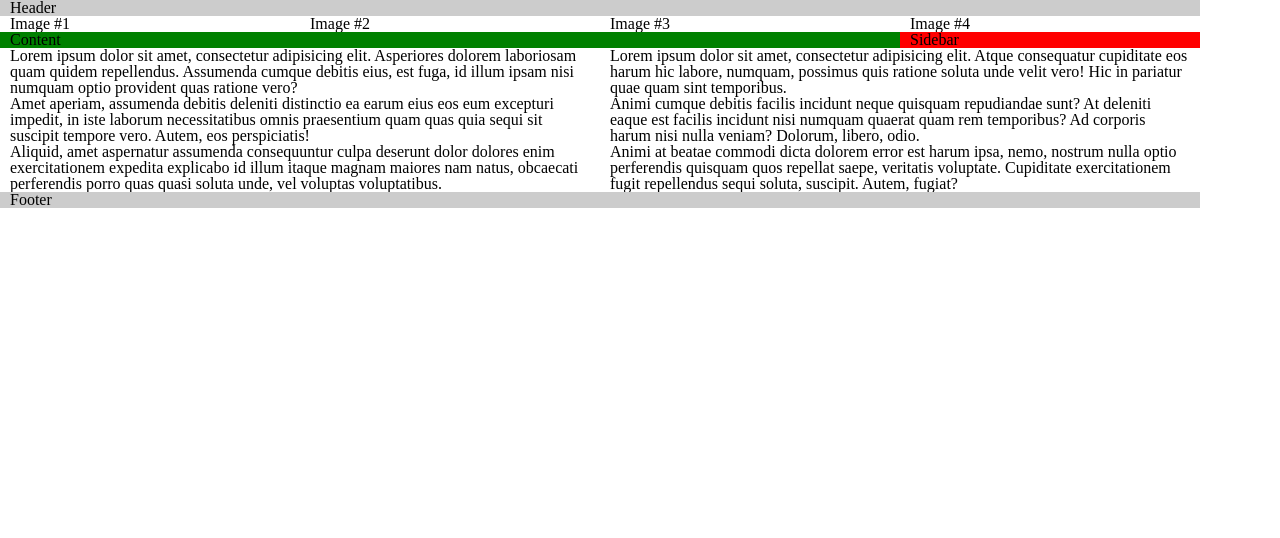
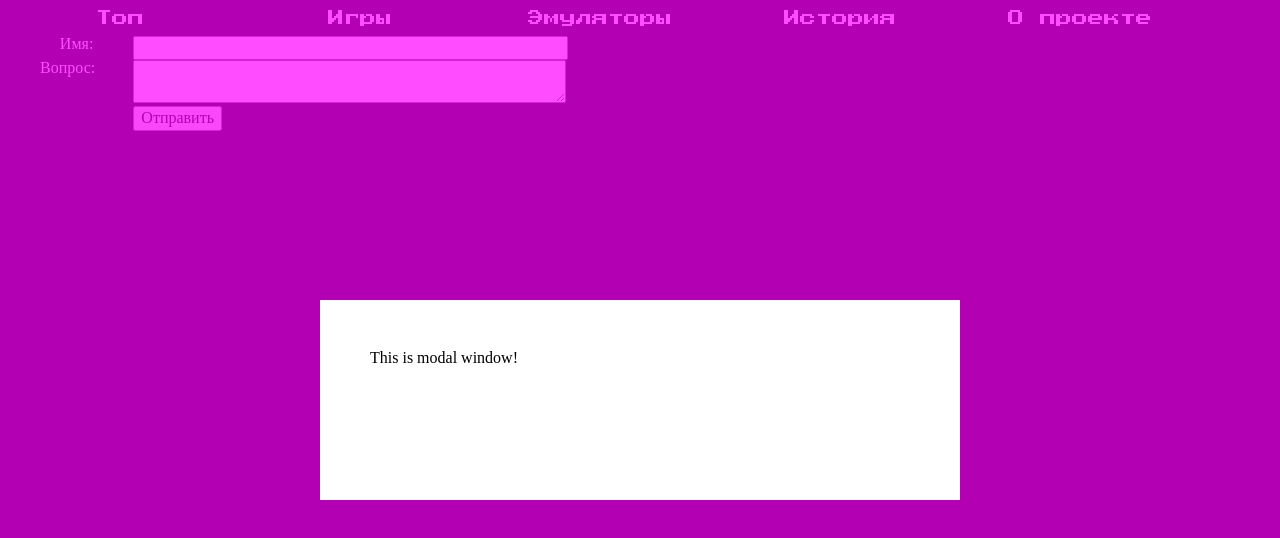
Before and after one commit to itmo-it-group-305/nikita.gulyaev-makeup, a plain HTML site: page lesson-04/index.html in a window 1280 px wide. Drawn offline with nearby package versions, Linux system fonts and the light colour scheme.

Commit message:
Lesson 05

```diff
--- a/lesson-04/css/grid.css
+++ b/lesson-04/css/grid.css
@@ -1,6 +1,15 @@
+.row {
+    overflow: hidden;
+}
+
+.row .row {
+    margin-left: -1.25em;
+    margin-right: -1.25em;
+}
+
 .row:after {
     clear: both;
-    content: 'Hello world!!!';
+    content: '.';
     display: block;
     height: 0;
     visibility: hidden;
@@ -8,7 +17,7 @@
 
 [class*=col-] {
     float: left;
-    padding: 0 10px;
+    padding: 0 1.25em;
 }
 
 .col-1 { width: 8.33333333333%; }
@@ -23,3 +32,16 @@
 .col-10 { width: 83.3333333333%; }
 .col-11 { width: 91.6666666667%; }
 .col-12 { width: 100%; }
+
+.offset-1 {  margin-left: 8.33333333333%; }
+.offset-2 {  margin-left: 16.6666666667%; }
+.offset-3 {  margin-left: 25%; }
+.offset-4 {  margin-left: 33.3333333333%; }
+.offset-5 {  margin-left: 41.6666666667%; }
+.offset-6 {  margin-left: 50%; }
+.offset-7 {  margin-left: 58.3333333333%; }
+.offset-8 {  margin-left: 66.6666666667%; }
+.offset-9 {  margin-left: 75%; }
+.offset-10 { margin-left: 83.3333333333%; }
+.offset-11 { margin-left: 91.6666666667%; }
+.offset-12 { margin-left: 100%; }
--- /dev/null
+++ b/lesson-04/css/menu.css
@@ -0,0 +1,31 @@
+.menu li {
+    margin-bottom: 0.625em; /* 10px*/;
+    margin-top: 0.625em; /* 10px*/;
+}
+
+.menu a {
+    display: block;
+    padding: 0.625em;
+    text-decoration: none;
+}
+
+.menu-horizontal {
+    display: table;
+    table-layout: fixed;
+    width: 100%;
+}
+
+.menu-horizontal li {
+    display: table-cell;
+    text-align: center;
+    vertical-align: middle;
+}
+
+.top-menu a {
+    color: #fff;
+    font-family: 'Press Start 2P', cursive;
+}
+
+.top-menu a:hover {
+    color: rgb(248, 120, 88);
+}
--- a/lesson-04/css/style.css
+++ b/lesson-04/css/style.css
@@ -1,24 +1,47 @@
+@import url(//fonts.googleapis.com/css?family=Press+Start+2P|Open+Sans:400,400italic,600,600italic,700,700italic&subset=latin,cyrillic);
 @import url(//necolas.github.io/normalize.css/3.0.2/normalize.css);
 @import "reset.css";
 @import "grid.css";
+@import "menu.css";
 
 .wrapper {
     min-width: 200px;
     max-width: 1200px;
 }
 
-.header {
-    background: #ccc;
+
+body {
+    background: #000;
+    color: #fff;
 }
 
-.content {
-    background: green;
+.form-row label {
+    text-align: right;
 }
 
-.sidebar {
-    background: red;
+.form-control {
+    width: 100%;
 }
 
-.footer {
-    background: #ccc;
+.overlay {
+    background: rgba(255, 0, 255, 0.7);
+    height: 100%;
+    left: 0;
+    position: fixed;
+    /*text-align: center;*/
+    top: 0;
+    width: 100%;
 }
+
+.modal-window {
+    background: #fff;
+    color: #000;
+    margin: 0 auto;
+    padding: 3.125em;
+    height: 200px;
+    width: 50%;
+
+    position: relative;
+    top: 50%;
+    margin-top: -100px;
+}
--- a/lesson-04/index.html
+++ b/lesson-04/index.html
@@ -8,51 +8,49 @@
 
 <body>
     <div class="wrapper">
-        <div class="row">
-            <div class="col-12 header">
-                <h1>Header</h1>
+        <header>
+            <div class="row">
+                <nav>
+                    <ul class="menu menu-horizontal top-menu">
+                        <li><a href="#top_games">Топ</a></li>
+                        <li><a href="#games">Игры</a></li>
+                        <li><a href="#emulators">Эмуляторы</a></li>
+                        <li><a href="#history">История</a></li>
+                        <li><a href="#about">О проекте</a></li>
+                    </ul>
+                </nav>
             </div>
-        </div>
-        <div class="row">
-            <div class="col-3">Image #1</div>
-            <div class="col-3">Image #2</div>
-            <div class="col-3">Image #3</div>
-            <div class="col-3">Image #4</div>
-        </div>
-        <div class="row">
-            <div class="col-9 content">Content</div>
-            <div class="col-3 sidebar">Sidebar</div>
-        </div>
-        <div class="row">
-            <div class="col-6">
-                <p>Lorem ipsum dolor sit amet, consectetur adipisicing elit. Asperiores dolorem laboriosam quam quidem
-                    repellendus. Assumenda cumque debitis eius, est fuga, id illum ipsam nisi numquam optio provident
-                    quas ratione vero?</p>
+        </header>
+        <footer>
+            <div class="row">
+                <div class="col-6">
+                    <form action="#" method="post">
+                        <div class="form-row">
+                            <label class="col-2" for="question_name">Имя:</label>
+                            <div class="col-10">
+                                <input class="form-control" id="question_name" name="question[name]" type="text">
+                            </div>
+                        </div>
+                        <div class="form-row">
+                            <label class="col-2" for="question_text">Вопрос:</label>
+                            <div class="col-10">
+                                <textarea class="form-control" id="question_text" name="question[text]" type="text"></textarea>
+                            </div>
+                        </div>
+                        <div class="form-row">
+                            <div class="col-10 offset-2">
+                                <input type="submit" value="Отправить">
+                            </div>
+                        </div>
+                    </form>
+                </div>
+            </div>
+        </footer>
+    </div>
 
-                <p>Amet aperiam, assumenda debitis deleniti distinctio ea earum eius eos eum excepturi impedit, in iste
-                    laborum necessitatibus omnis praesentium quam quas quia sequi sit suscipit tempore vero. Autem, eos
-                    perspiciatis!</p>
-
-                <p>Aliquid, amet aspernatur assumenda consequuntur culpa deserunt dolor dolores enim exercitationem
-                    expedita explicabo id illum itaque magnam maiores nam natus, obcaecati perferendis porro quas quasi
-                    soluta unde, vel voluptas voluptatibus.</p>
-            </div>
-            <div class="col-6">
-                <p>Lorem ipsum dolor sit amet, consectetur adipisicing elit. Atque consequatur cupiditate eos harum hic
-                    labore, numquam, possimus quis ratione soluta unde velit vero! Hic in pariatur quae quam sint
-                    temporibus.</p>
-
-                <p>Animi cumque debitis facilis incidunt neque quisquam repudiandae sunt? At deleniti eaque est facilis
-                    incidunt nisi numquam quaerat quam rem temporibus? Ad corporis harum nisi nulla veniam? Dolorum,
-                    libero, odio.</p>
-
-                <p>Animi at beatae commodi dicta dolorem error est harum ipsa, nemo, nostrum nulla optio perferendis
-                    quisquam quos repellat saepe, veritatis voluptate. Cupiditate exercitationem fugit repellendus sequi
-                    soluta, suscipit. Autem, fugiat?</p>
-            </div>
-        </div>
-        <div class="row">
-            <div class="col-12 footer">Footer</div>
+    <div class="overlay">
+        <div class="modal-window">
+            <p>This is modal window!</p>
         </div>
     </div>
 </body>
```
